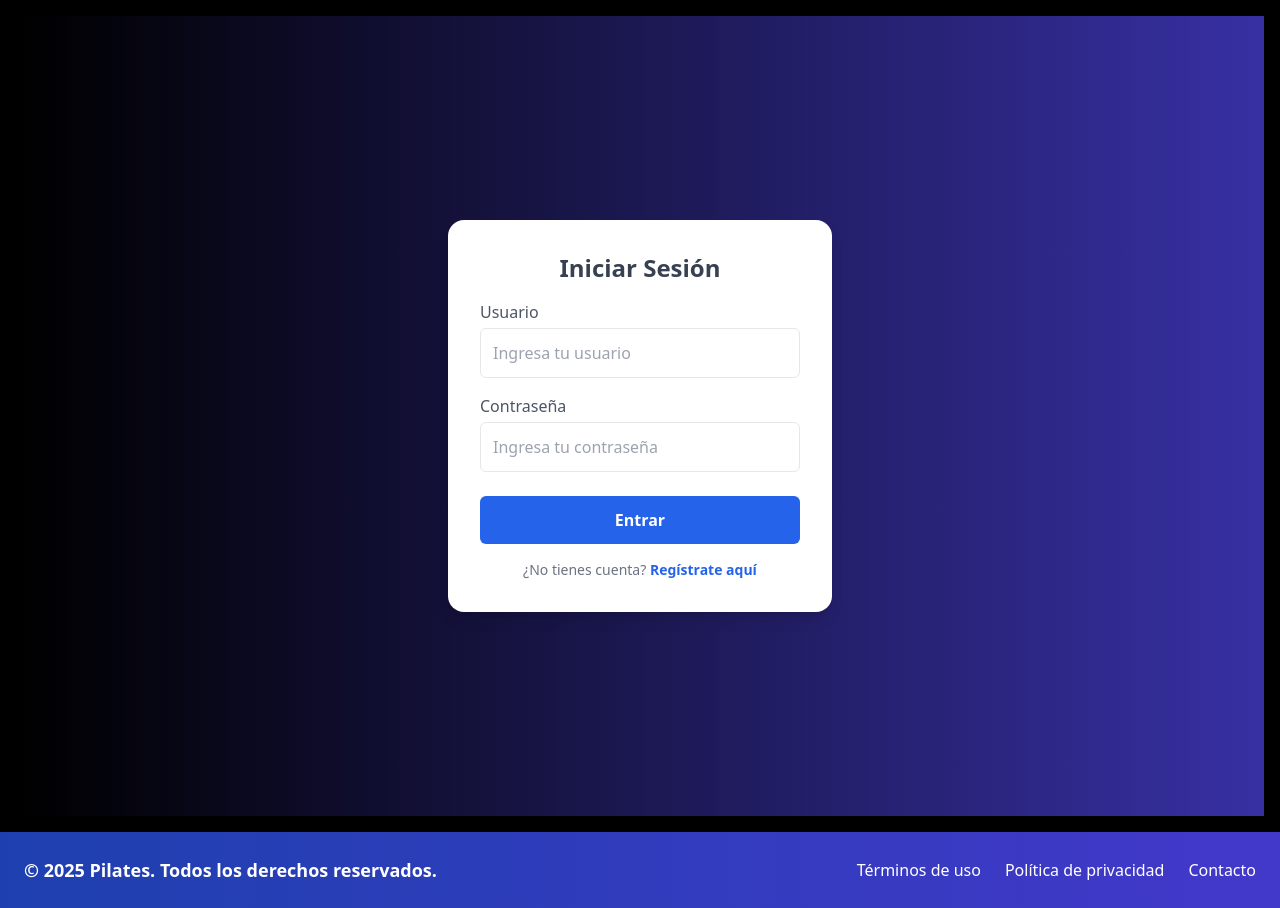
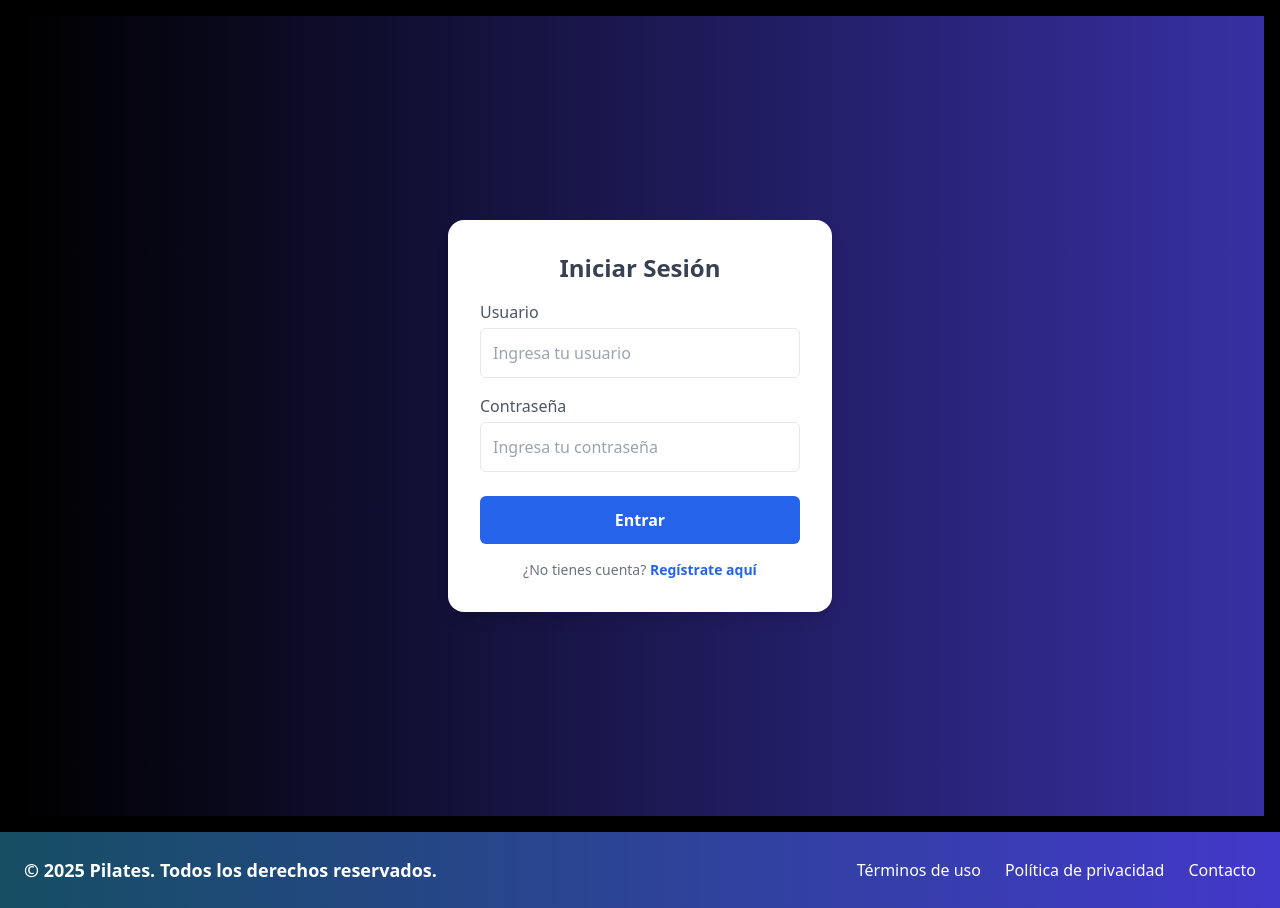
Before and after one commit to mariandev520/gymfront, a React (Create React App) app: page /login in a window 1280 px wide. Built offline with nearby package versions, Linux system fonts and the light colour scheme.

Commit message:
admin diseño1

```diff
--- a/src/components/Footer.js
+++ b/src/components/Footer.js
@@ -9,7 +9,7 @@ const Footer = () => {
       initial={{ opacity: 0, y: 50 }}
       animate={{ opacity: 1, y: 0 }}
       transition={{ duration: 0.6 }}
-      className="bg-gradient-to-r from-blue-800  to-indigo-700 text-white py-6 "
+      className="bg-gradient-to-r from-cyan-900  to-indigo-700 text-white py-6 "
     >
       <div className="container mx-auto px-6">
         {/* Contenedor flexible para móviles y pantallas grandes */}
--- a/src/components/admin/Clientes.js
+++ b/src/components/admin/Clientes.js
@@ -96,15 +96,15 @@ const Clientes = () => {
         Agregar Cliente
       </button>
 
-      <div className="mb-8">
+      <div className="mb-8 text-white">
         {actividadesList.map((actividad) => (
           <span
             key={actividad}
             onClick={() => handleFilterByActividad(actividad)}
             className={`cursor-pointer px-4 py-2 rounded transition duration-300 mr-4 mb-2 inline-block ${
               selectedActividad === actividad
-                ? 'bg-blue-200 text-blue-800'
-                : 'hover:bg-gray-100'
+                ? 'bg-blue-200 text-white'
+                : 'hover:bg-green'
             }`}
           >
             {actividad}
```
